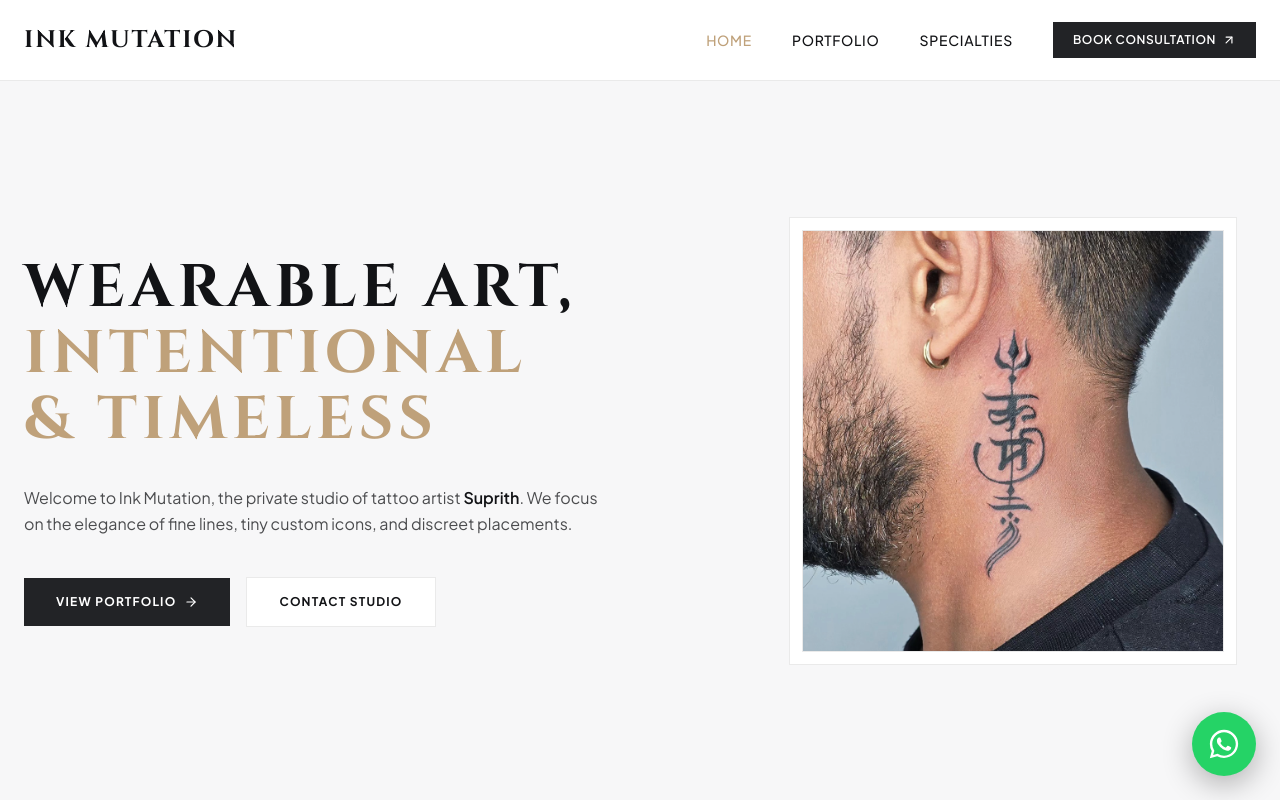
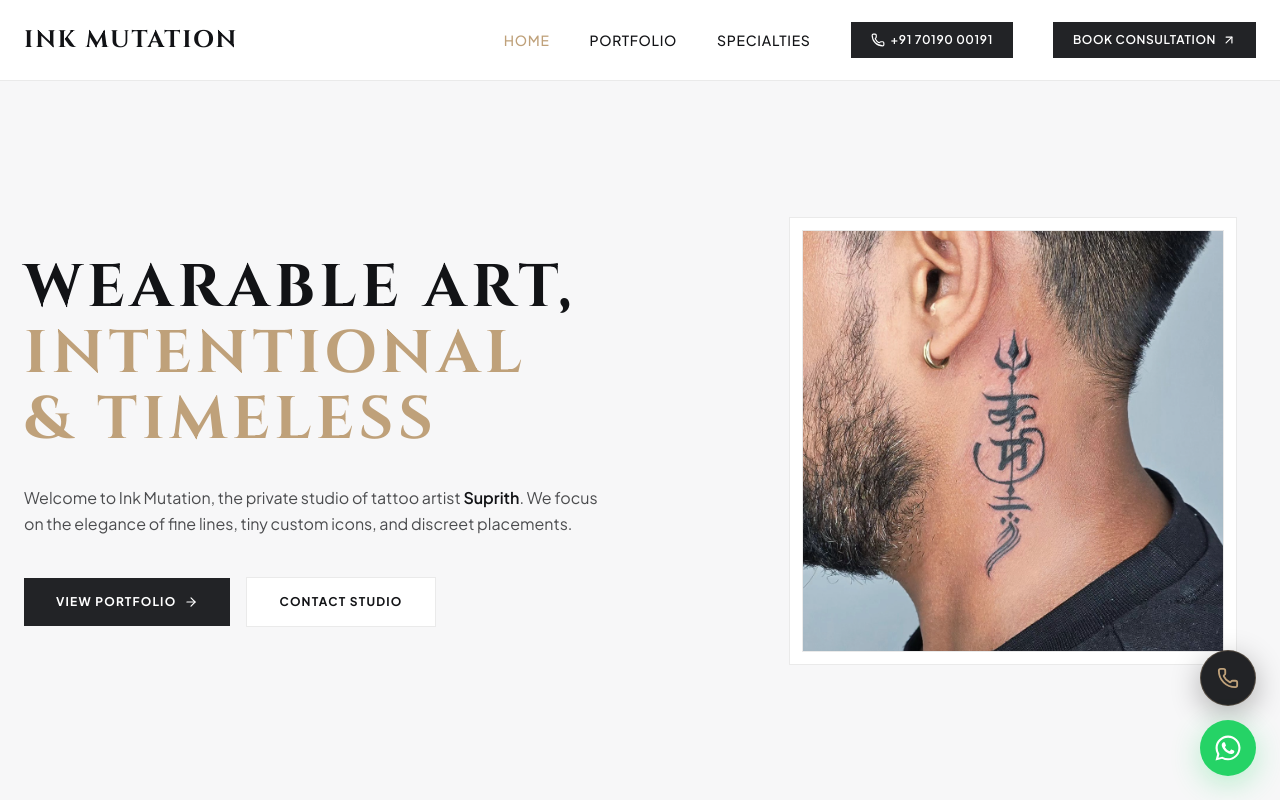
Before and after one commit to vickey131/ink-mutation, a Next.js app: page / in a window 1280 px wide. Shown: the top 800 px of the page. Built offline with nearby package versions, Linux system fonts and the light colour scheme.

Commit message:
updated cta buttons

```diff
--- a/src/app/layout.tsx
+++ b/src/app/layout.tsx
@@ -3,7 +3,7 @@ import { Cinzel, Plus_Jakarta_Sans } from "next/font/google";
 import "./globals.css";
 import Header from "@/components/Header";
 import Footer from "@/components/Footer";
-import WhatsAppButton from "@/components/WhatsAppButton";
+import FloatingCTA from "@/components/FloatingCTA";
 
 // Load Google Fonts
 const cinzel = Cinzel({
@@ -129,7 +129,7 @@ export default function RootLayout({
         <Header />
         <main className="grow">{children}</main>
         <Footer />
-        <WhatsAppButton />
+        <FloatingCTA />
       </body>
     </html>
   );
--- /dev/null
+++ b/src/components/FloatingCTA.tsx
@@ -0,0 +1,39 @@
+"use client";
+
+import React from "react";
+import { Phone } from "lucide-react";
+
+export default function FloatingCTA() {
+  const whatsappUrl = "https://wa.me/917019000191?text=Hi%20Suprith,%20I'm%20interested%20in%20discussing%20a%20tattoo%20design!";
+  const phoneUrl = "tel:+917019000191";
+
+  return (
+    <div className="fixed bottom-6 right-6 z-50 flex flex-col gap-3.5">
+      {/* Call Artist Button */}
+      <a
+        href={phoneUrl}
+        aria-label="Call Artist"
+        className="flex items-center justify-center w-14 h-14 bg-neutral-dark text-gold-primary border border-gold-primary/30 rounded-full shadow-[0_8px_30px_rgba(0,0,0,0.3)] hover:bg-gold-primary hover:text-neutral-dark hover:border-gold-primary transition-smooth cursor-pointer"
+      >
+        <Phone className="w-5.5 h-5.5" />
+      </a>
+
+      {/* WhatsApp Chat Button */}
+      <a
+        href={whatsappUrl}
+        target="_blank"
+        rel="noopener noreferrer"
+        aria-label="Chat on WhatsApp"
+        className="flex items-center justify-center w-14 h-14 bg-[#25D366] text-white rounded-full shadow-[0_8px_30px_rgba(37,211,102,0.3)] hover:bg-[#20ba5a] transition-smooth cursor-pointer"
+      >
+        <svg
+          viewBox="0 0 24 24"
+          className="w-7.5 h-7.5 fill-current"
+          xmlns="http://www.w3.org/2000/svg"
+        >
+          <path d="M12.012 2c-5.506 0-9.989 4.478-9.99 9.984a9.96 9.96 0 0 0 1.333 4.993L2 22l5.188-1.358a9.946 9.946 0 0 0 4.82 1.238h.005c5.507 0 9.99-4.478 9.99-9.985C22.007 6.478 17.519 2 12.012 2zm0 18.29h-.003a8.27 8.27 0 0 1-4.218-1.157l-.302-.18-3.136.82.836-3.056-.197-.314a8.27 8.27 0 0 1-1.267-4.417c0-4.561 3.719-8.274 8.291-8.274 4.57 0 8.287 3.713 8.288 8.276-.002 4.562-3.722 8.276-8.293 8.276zm4.542-6.208c-.249-.125-1.472-.725-1.7-.807-.228-.083-.393-.125-.558.125-.166.249-.641.808-.785.972-.145.166-.29.187-.539.062-.25-.125-1.05-.388-2.001-1.235-.74-.658-1.239-1.47-1.385-1.7-.145-.25-.015-.385.11-.51.112-.112.249-.29.373-.436.124-.145.166-.25.249-.415.083-.166.042-.312-.02-.437-.063-.125-.559-1.347-.766-1.848-.201-.486-.421-.42-.559-.427-.123-.006-.29-.008-.456-.008-.166 0-.436.062-.664.312-.228.249-.871.85-.871 2.072 0 1.222.89 2.404.99 2.548.1.145 1.751 2.674 4.243 3.75.593.256 1.056.408 1.417.523.596.19 1.138.163 1.567.1.478-.07 1.472-.601 1.679-1.18.207-.58.207-1.078.145-1.18-.062-.102-.228-.164-.477-.29z" />
+        </svg>
+      </a>
+    </div>
+  );
+}
--- a/src/components/Header.tsx
+++ b/src/components/Header.tsx
@@ -3,7 +3,7 @@
 import React, { useState } from "react";
 import Link from "next/link";
 import { usePathname } from "next/navigation";
-import { Menu, X, ArrowUpRight } from "lucide-react";
+import { Menu, X, ArrowUpRight, Phone } from "lucide-react";
 
 const navLinks = [
   { href: "/", label: "Home" },
@@ -50,6 +50,14 @@ export default function Header() {
               </Link>
             );
           })}
+
+          <a
+            href="tel:+917019000191"
+            className="flex items-center gap-1.5 bg-neutral-dark text-background text-xs tracking-wider uppercase font-semibold px-5 py-2.5 rounded-none transition-smooth hover:bg-gold-primary hover:text-background"
+          >
+            <Phone size={14} />
+            <span>+91 70190 00191</span>
+          </a>
 
           <Link
             href="/#contact"
--- a/src/components/WhatsAppButton.tsx
+++ /dev/null
@@ -1,26 +0,0 @@
-"use client";
-
-import React from "react";
-
-export default function WhatsAppButton() {
-  const whatsappUrl = "https://wa.me/917019000191?text=Hi%20Suprith,%20I'm%20interested%20in%20discussing%20a%20tattoo%20design!";
-
-  return (
-    <a
-      href={whatsappUrl}
-      target="_blank"
-      rel="noopener noreferrer"
-      aria-label="Chat on WhatsApp"
-      className="fixed bottom-6 right-6 z-50 flex items-center justify-center w-16 h-16 bg-[#25D366] text-white rounded-full shadow-[0_8px_30px_rgba(0,0,0,0.3)] hover:bg-[#20ba5a] cursor-pointer"
-    >
-      {/* WhatsApp SVG Icon */}
-      <svg
-        viewBox="0 0 24 24"
-        className="w-8.5 h-8.5 fill-current"
-        xmlns="http://www.w3.org/2000/svg"
-      >
-        <path d="M12.012 2c-5.506 0-9.989 4.478-9.99 9.984a9.96 9.96 0 0 0 1.333 4.993L2 22l5.188-1.358a9.946 9.946 0 0 0 4.82 1.238h.005c5.507 0 9.99-4.478 9.99-9.985C22.007 6.478 17.519 2 12.012 2zm0 18.29h-.003a8.27 8.27 0 0 1-4.218-1.157l-.302-.18-3.136.82.836-3.056-.197-.314a8.27 8.27 0 0 1-1.267-4.417c0-4.561 3.719-8.274 8.291-8.274 4.57 0 8.287 3.713 8.288 8.276-.002 4.562-3.722 8.276-8.293 8.276zm4.542-6.208c-.249-.125-1.472-.725-1.7-.807-.228-.083-.393-.125-.558.125-.166.249-.641.808-.785.972-.145.166-.29.187-.539.062-.25-.125-1.05-.388-2.001-1.235-.74-.658-1.239-1.47-1.385-1.7-.145-.25-.015-.385.11-.51.112-.112.249-.29.373-.436.124-.145.166-.25.249-.415.083-.166.042-.312-.02-.437-.063-.125-.559-1.347-.766-1.848-.201-.486-.421-.42-.559-.427-.123-.006-.29-.008-.456-.008-.166 0-.436.062-.664.312-.228.249-.871.85-.871 2.072 0 1.222.89 2.404.99 2.548.1.145 1.751 2.674 4.243 3.75.593.256 1.056.408 1.417.523.596.19 1.138.163 1.567.1.478-.07 1.472-.601 1.679-1.18.207-.58.207-1.078.145-1.18-.062-.102-.228-.164-.477-.29z" />
-      </svg>
-    </a>
-  );
-}
--- a/src/views/HomeView.tsx
+++ b/src/views/HomeView.tsx
@@ -279,7 +279,7 @@ export default function HomePage() {
                 <div>
                   <h4 className="text-xs uppercase tracking-wider font-bold text-foreground mb-1">Studio Hours</h4>
                   <p className="text-sm text-foreground/75 leading-relaxed">
-                    Monday – Friday: 10:00 AM – 8:00 PM <br />
+                    Monday – Friday: 11:00 AM – 9:00 PM <br />
                     Saturday – Sunday: 10:00 AM – 10:00 PM <br />
                     {/* <span className="text-red-500 font-semibold text-xs uppercase tracking-wider mt-1 block">Mondays: Closed</span> */}
                   </p>
```
